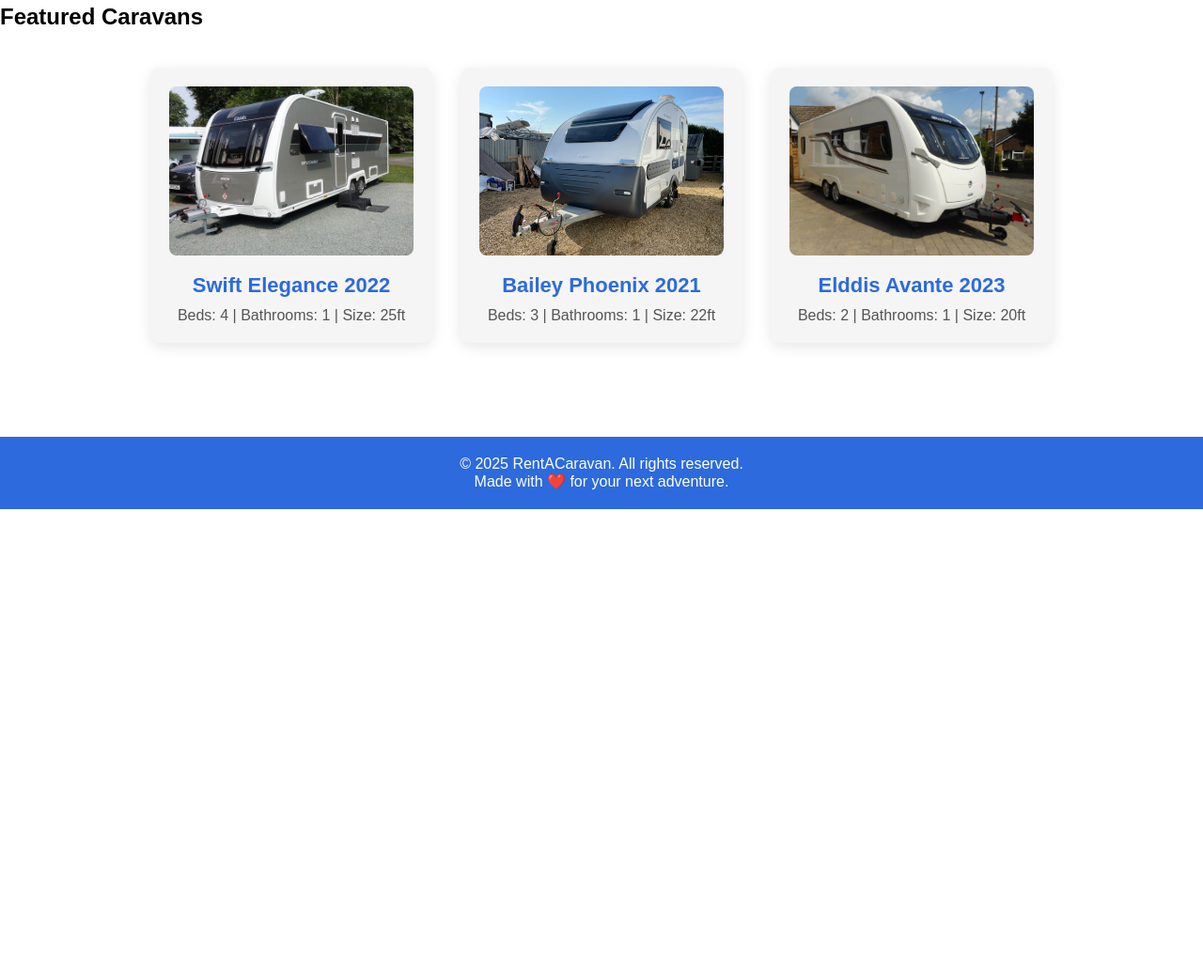
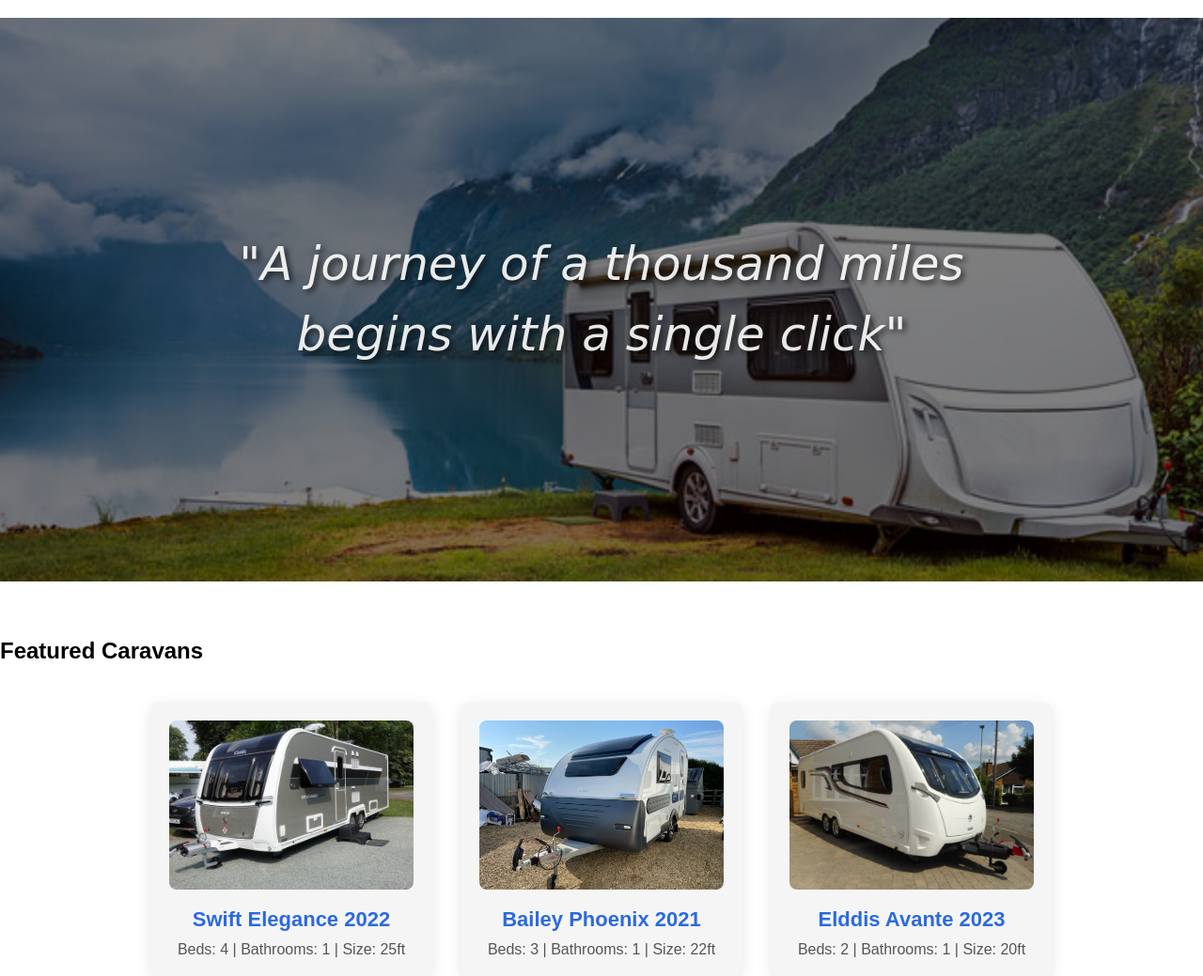
Before and after one commit to Salak0/rentMyCaravan, a PHP site: page / in a window 1280 px wide. Shown: the part 75-1114 px from the top of the page at 94% size. Before the commit the page ends 617 px from the top, so only its background shows below. Run offline with PHP 8.4, Linux system fonts and the light colour scheme; the visitor is signed in with stand-in values (Sample User, id 1).

Commit message:
added hero
needs to edit padding

```diff
--- a/index.php
+++ b/index.php
@@ -4,6 +4,13 @@ include('header.php');
 
 <!-- Caravan Listing Section -->
      <link rel="stylesheet" href="pages/style/index.css">
+
+     <!-- Hero Section -->
+    <div class="hero-section">
+        <div class="quote-container">
+            <p class="quote-content">"A journey of a thousand miles<br>begins with a single click"</p>
+        </div>
+    </div>
 
 <section class="caravan-list">
     <h2 id="featcar">Featured Caravans</h2>
```
